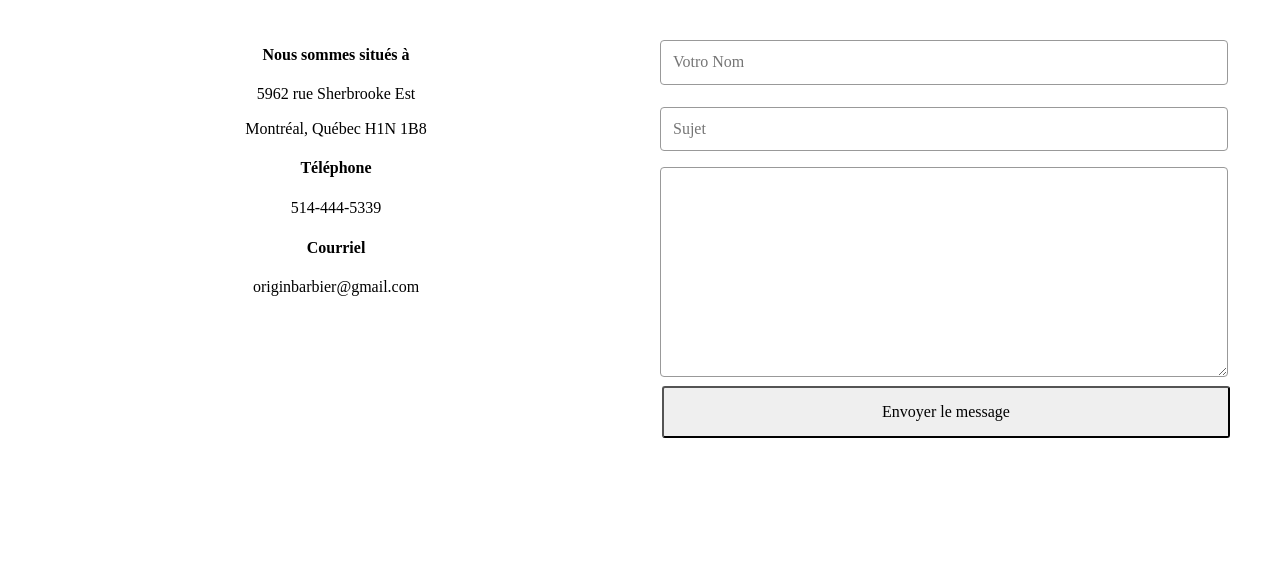
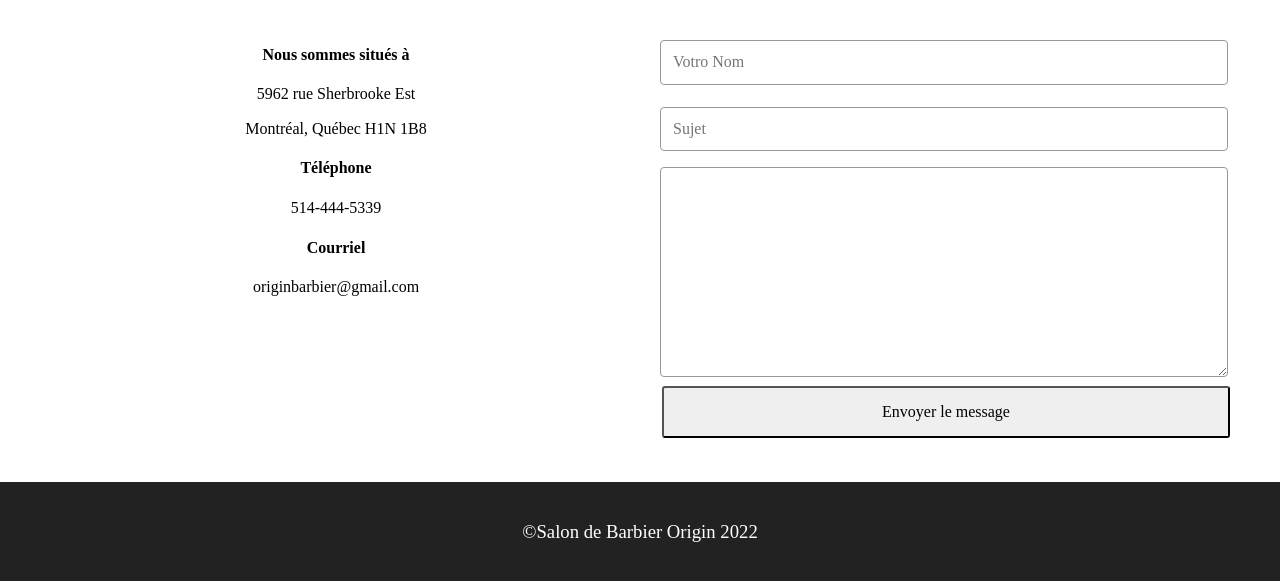
Before and after one commit to Emile-Massumov/Web-Responsive, a website built with Parcel: page contact.html in a window 1280 px wide. Shown: the part 269-850 px from the top of the page. Before the commit the page ends 800 px from the top, so only its background shows below. Built offline with nearby package versions, Linux system fonts and the light colour scheme.

Commit message:
added contact page

```diff
--- a/contact.html
+++ b/contact.html
@@ -63,6 +63,9 @@ Aliquam mauris velit, porttitor in efficitur non, varius id ligula.<br> Praesent
                 </div>
             </div>
 </main>
+<footer class="footer">
+    <h3><span id="demo">&copy;</span><a href="#">Salon de Barbier Origin 2022</a>
+    </footer>
 
   <script src="js/vendor/modernizr-3.11.2.min.js"></script>
   <script src="js/plugins.js"></script>
--- a/css/main.css
+++ b/css/main.css
@@ -278,6 +278,26 @@ width: 100%;
   background-color: #163172;
   color: #fff;
 }
+@media (max-width: 800px) {
+  .flex-item-left,
+  .flex-item-right {
+    flex:100%;
+  }
+}
+/*Footer*/
+footer {
+  padding: 20px;
+  text-align: center;
+  background-color: #222;
+  margin-top: 20px;
+}
+footer h3 > span,
+footer h3 > a {
+color: #fff;
+text-decoration: none;
+font-weight: 500;
+margin: 0px auto;
+}
 
 
 
```
Also changed, not shown: gallery.html (+3 -0 lines), index.html (+3 -0 lines).
